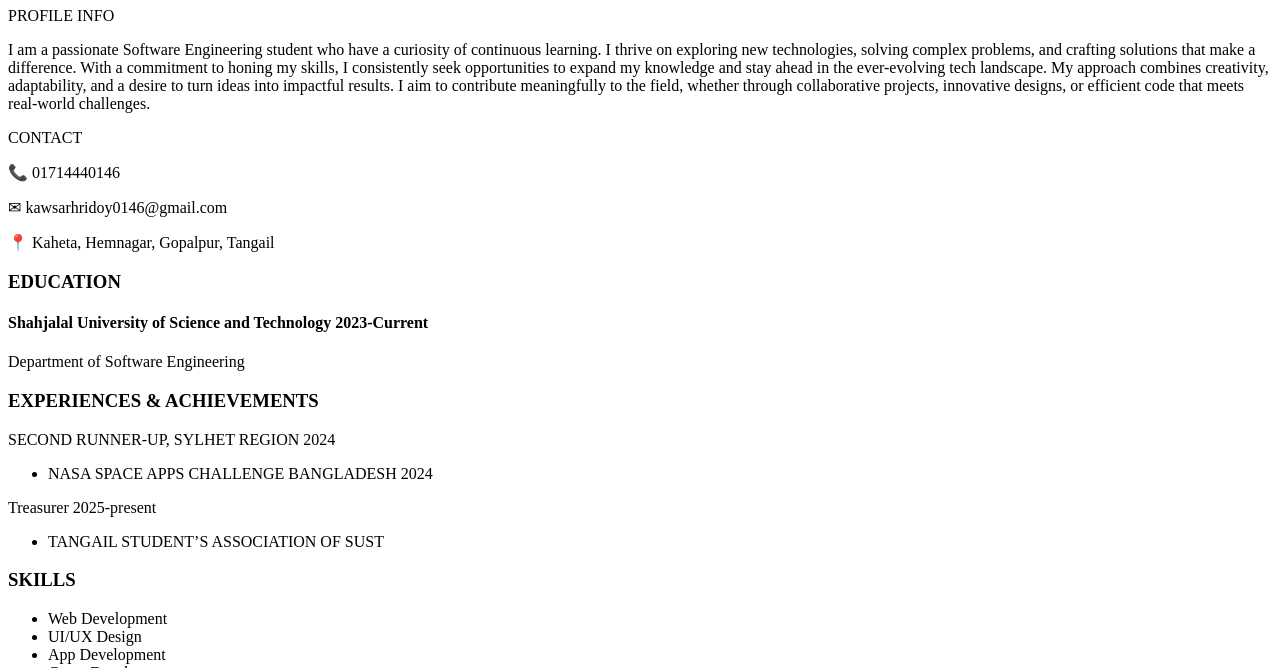
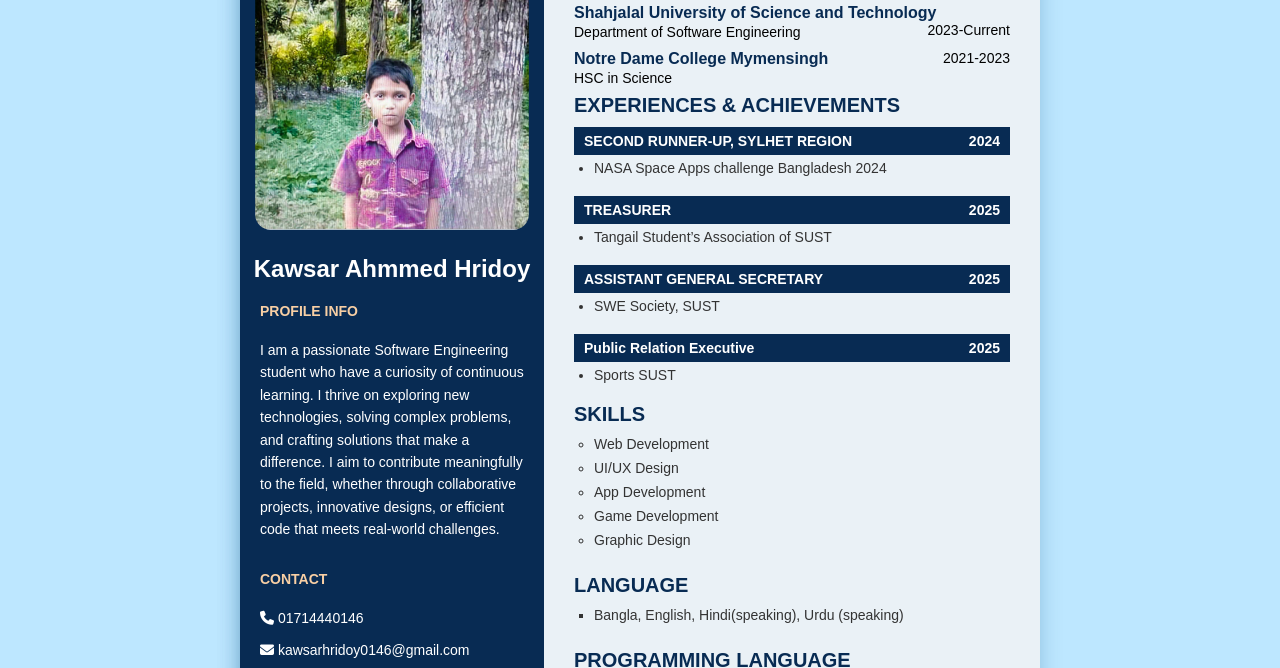
Before and after one commit to kawsar-ahmmed-hridoy/One_Page_CV, a plain HTML site: page index.html in a window 1280 px wide. Shown: the part 99-767 px from the top of the page. Drawn offline with Linux system fonts and the light colour scheme.

Commit message:
final for assignment

```diff
--- a/index.html
+++ b/index.html
@@ -4,6 +4,9 @@
     <meta charset="UTF-8">
     <meta name="viewport" content="width=device-width, initial-scale=1.0">
     <title>Hridoy's Resume</title>
+    <link rel="stylesheet" href="style.css">
+    <link rel="stylesheet" href="https://cdnjs.cloudflare.com/ajax/libs/font-awesome/6.5.0/css/all.min.css">
+
 </head>
 <body>
   <div class="container">
@@ -12,24 +15,30 @@
       <h1>Kawsar Ahmmed Hridoy</h1>
 
       <div class="section-title">PROFILE INFO</div>
-      <p>I am a passionate Software Engineering student who have a curiosity of continuous learning.
+      <p id="p_info">I am a passionate Software Engineering student who have a curiosity of continuous learning.
         I thrive on exploring new technologies, solving complex problems, and crafting solutions that make a difference.
-With a commitment to honing my skills, I consistently seek opportunities to expand my knowledge and stay ahead in the ever-evolving tech landscape.
-My approach combines creativity, adaptability, and a desire to turn ideas into impactful results. I aim to contribute meaningfully to the field, whether through collaborative projects, innovative designs,
+ I aim to contribute meaningfully to the field, whether through collaborative projects, innovative designs,
 or efficient code that meets real-world challenges.</p>
 
       <div class="section-title">CONTACT</div>
       <div class="contact">
-        <p>📞 01714440146</p>
-        <p>✉ kawsarhridoy0146@gmail.com</p>
-        <p>📍 Kaheta, Hemnagar, Gopalpur, Tangail</p>
-      </div>
+        <p><i class="fas fa-phone"></i> 01714440146</p>
+        <p><i class="fas fa-envelope"></i> kawsarhridoy0146@gmail.com</p>
+        <p><i class="fab fa-facebook"></i> <a href="https://facebook.com/kawsarahmmedhridoy0146" target="_blank"> Kawsar Ahmmed Hridoy</a></p>
+        <p><i class="fab fa-github"></i> <a href="https://github.com/kawsar-ahmmed-hridoy" target="_blank"> kawsar-ahmmed-hridoy</a></p>
+        <p><i class="fab fa-instagram"></i> <a href="https://instagram.com/hrid_oyee" target="_blank"> hrid_oyee</a></p>
+        <p><i class="fas fa-map-marker-alt"></i> Kaheta, Hemnagar, Gopalpur, Tangail</p>
+</div>
+
     </div>
 
     <div class="right">
       <h3>EDUCATION</h3>
       <h4>Shahjalal University of Science and Technology<span class="right-align"> 2023-Current</span></h4>
       <p>Department of Software Engineering</p>
+
+      <h4>Notre Dame College Mymensingh<span class="right-align"> 2021-2023</span></h4>
+      <p>HSC in Science</p>
 
       <h3>EXPERIENCES & ACHIEVEMENTS</h3>
       <div class="job-section">
@@ -38,27 +47,63 @@ or efficient code that meets real-world challenges.</p>
           <span>2024</span>
         </div>
         <ul>
-          <li>NASA SPACE APPS CHALLENGE BANGLADESH 2024</li>
+          <li>NASA Space Apps challenge Bangladesh 2024</li>
         </ul>
       </div>
       <div class="job-section">
         <div class="job-title">
-          <span>Treasurer</span>
-          <span>2025-present</span>
+          <span>TREASURER</span>
+          <span>2025</span>
         </div>
         <ul>
-          <li>TANGAIL STUDENT’S ASSOCIATION OF SUST</li>
+          <li>Tangail Student’s Association of SUST</li>
+        </ul>
+      </div>
+
+      <div class="job-section">
+        <div class="job-title">
+          <span>ASSISTANT GENERAL SECRETARY</span>
+          <span>2025</span>
+        </div>
+        <ul>
+          <li>SWE Society, SUST</li>
+        </ul>
+      </div>
+
+      <div class="job-section">
+        <div class="job-title">
+          <span>Public Relation Executive</span>
+          <span>2025</span>
+        </div>
+        <ul>
+          <li>Sports SUST</li>
         </ul>
       </div>
 
       <h3>SKILLS</h3>
-      <ul>
+      <ul type="circle">
         <li>Web Development</li>
         <li>UI/UX Design</li>
         <li>App Development</li>
         <li>Game Development</li>
         <li>Graphic Design</li>
       </ul>
+
+      <br>
+      <h3>Language</h3>
+      <ul type="square">
+        <li>Bangla, English, Hindi(speaking), Urdu (speaking)</li>
+      </ul>
+
+      <br>
+      <h3>Programming Language</h3>
+      <ul type="circle">
+        <li>C/C++</li>
+        <li>Java/Javascript</li>
+        <li>Python</li>
+        <li>Dart</li>
+      </ul>
+
     </div>
   </div>
 </body>
--- /dev/null
+++ b/style.css
@@ -0,0 +1,142 @@
+* {
+  box-sizing: border-box;
+  margin: 0;
+  padding: 0;
+}
+
+body {
+  font-family: "Montserrat", sans-serif;
+  background: #bde7ff;
+  display: flex;
+  justify-content: center;
+  padding: 40px;
+}
+
+.container {
+  display: flex;
+  width: 800px;
+  background: #fff;
+  box-shadow: 0 0 20px rgba(7, 78, 132, 0.25);
+}
+
+.left {
+  box-shadow:0 0 20px rgba(7, 78, 132, 0.25);
+  background: #082b53;
+  color: #fff;
+  width: 38%;
+  padding: 0;
+  display: flex;
+  flex-direction: column;
+  justify-content: flex-start;
+}
+
+.image-container {
+  background: #020638;
+  position: relative;
+  clip-path: polygon(0 0, 100% 0, 100% 85%, 0 100%);
+  padding: 20px;
+}
+
+.left img {
+  padding: 5%;
+  border-radius: 10%;
+  width: 100%;
+  height: auto;
+  display: block;
+}
+
+.left h1 {
+  font-size: 24px;
+  font-weight: bold;
+  text-align: center;
+  margin-top: 10px;
+}
+
+.left h2 {
+  font-size: 16px;
+  font-weight: 400;
+  color: #082b53;
+  text-align: center;
+  margin-bottom: 20px;
+}
+
+.section-title {
+  margin: 20px;
+  font-weight: bold;
+  color: #f8cfa4;
+  font-size: 14px;
+  text-transform: uppercase;
+}
+
+.left p,
+
+.contact p {
+  font-size: 14px;
+  line-height: 1.6;
+  margin: 0 20px 10px;
+}
+
+.right {
+  width: 62%;
+  padding: 30px;
+  background: #eaf1f6;
+}
+
+.right h3 {
+  color: #082b53;
+  margin-bottom: 10px;
+  font-size: 20px;
+  font-weight: bold;
+  text-transform: uppercase;
+}
+
+.right h4 {
+  color: #082b53;
+  font-size: 16px;
+  margin-top: 10px;
+  font-weight: 600;
+}
+
+.right-align {
+  float: right;
+  color: #000;
+  font-weight: normal;
+  font-size: 14px;
+}
+
+.right p {
+  font-size: 14px;
+  margin: 2px 0 8px;
+}
+
+.job-section {
+  margin-bottom: 20px;
+}
+
+.job-title {
+  display: flex;
+  justify-content: space-between;
+  background: #082b53;
+  color: white;
+  padding: 6px 10px;
+  font-weight: bold;
+  margin-top: 10px;
+  font-size: 14px;
+}
+
+ul {
+  padding-left: 20px;
+  margin-top: 5px;
+}
+
+ul li {
+  font-size: 14px;
+  margin-bottom: 8px;
+  color: #333;
+}
+
+.contact a {
+  margin: 8px 0;
+  font-size: 16px;
+  color: white;
+}
```
Also changed, not shown: hridoy.jpg (added).
